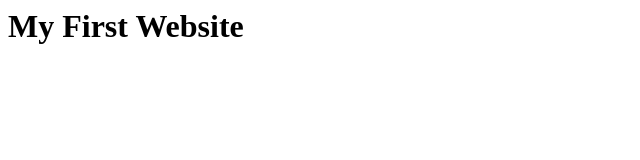
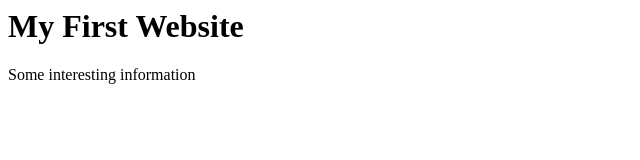
Before and after one commit to fswd-maalot/fswd-maalot.github.io, a plain HTML site: page index.html in a window 1280 px wide. Shown: the whole page, without its empty margins (0-640 px from the left). Drawn offline with Linux system fonts and the light colour scheme.

Commit message:
Update index.html

```diff
--- a/index.html
+++ b/index.html
@@ -5,5 +5,6 @@
 
   <body>
     <h1>My First Website</h1>
+    <p>Some interesting information</p>
   </body>
 </html>
```
